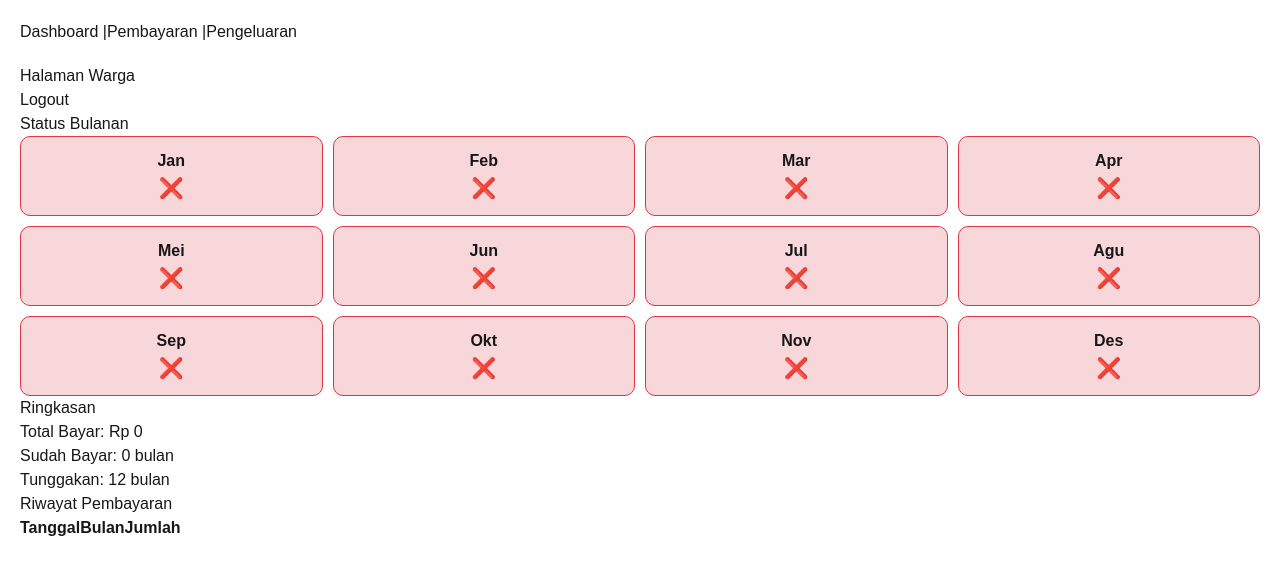
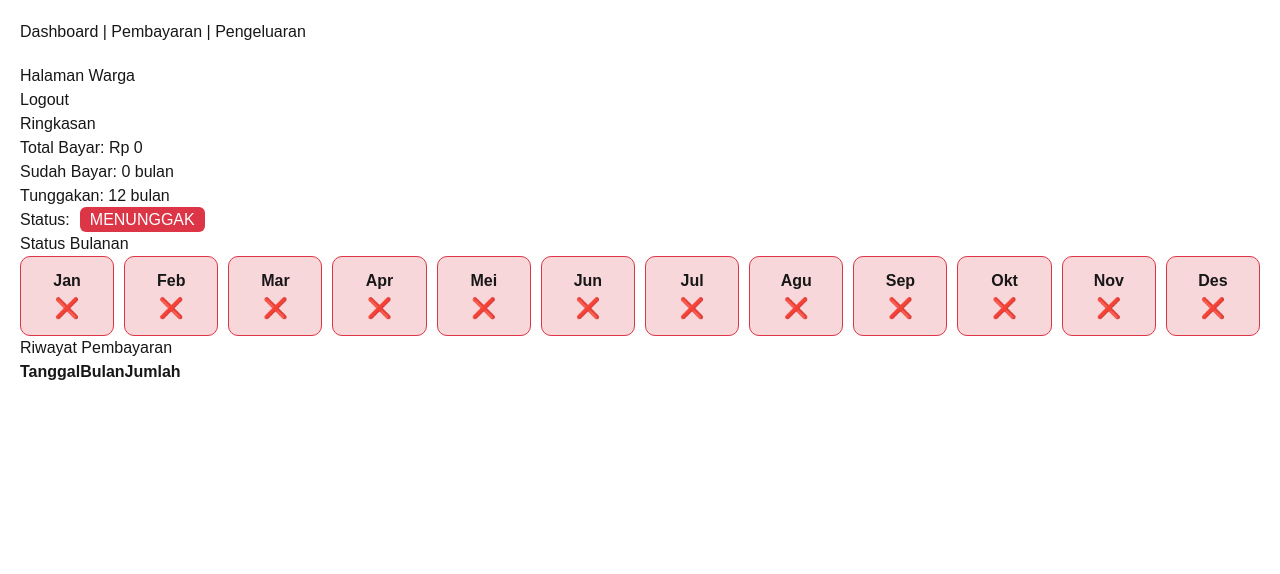
Before and after one commit to tr-hutz/kaswarga, a Next.js app: page /warga in a window 1280 px wide. Shown: the top 574 px of the page. Built offline with nearby package versions, Linux system fonts and the light colour scheme.

Commit message:
Refine warga page

```diff
--- a/app/warga/page.js
+++ b/app/warga/page.js
@@ -55,10 +55,7 @@ export default function WargaPage() {
     window.location.href = '/'
   }
 
-  const totalBulan = pembayaran.reduce(
-    (acc, p) => acc + (p.jumlah_bulan || 0),
-    0
-  )
+  // ===================== DATA =====================
 
   const bulanList = [
     { id: 1, nama: 'Jan' },
@@ -75,36 +72,57 @@ export default function WargaPage() {
     { id: 12, nama: 'Des' }
   ]
 
+  const totalBulan = pembayaran.reduce(
+    (acc, p) => acc + (p.jumlah_bulan || 0),
+    0
+  )
+
+  const totalBayar = pembayaran.reduce(
+    (acc, p) => acc + (p.jumlah_bayar || 0),
+    0
+  )
+
+  // ===================== LOGIC =====================
+
   const getStatusBulanan = () => {
-    let paidMonths = []
-
-    pembayaran.forEach(p => {
-      if (p.bulan_dibayar) {
-        paidMonths = [...paidMonths, ...p.bulan_dibayar]
-      }
-    })
+    const paidMonths = [
+      ...new Set(
+        pembayaran.flatMap(p => p.bulan_dibayar || [])
+      )
+    ]
 
     return bulanList.map(b => ({
-      id: b.id,
-      nama: b.nama,
+      ...b,
       isPaid: paidMonths.includes(b.id)
     }))
+  }
+
+  const getLastPaidMonth = () => {
+    const allMonths = pembayaran.flatMap(p => p.bulan_dibayar || [])
+    return allMonths.length ? Math.max(...allMonths) : null
+  }
+
+  const getNamaBulan = (ids) => {
+    return ids
+      .map(id => bulanList.find(b => b.id === id)?.nama)
+      .join(', ')
   }
 
   const formatRupiah = (angka) => {
     return new Intl.NumberFormat('id-ID').format(angka)
   }
 
-  const totalBayar = pembayaran.reduce(
-    (acc, p) => acc + (p.jumlah_bayar || 0),
-    0
-  )
+  const status = totalBulan >= 12 ? 'LUNAS' : 'MENUNGGAK'
+  const lastMonth = getLastPaidMonth()
+
+  // ===================== UI =====================
 
   return (
     <div style={{ padding: 20 }}>
+      {/* NAV */}
       <div style={{ marginBottom: 20 }}>
-        <a href="/admin/dashboard">Dashboard</a> |
-        <a href="/admin/pembayaran">Pembayaran</a> |
+        <a href="/admin/dashboard">Dashboard</a> |{' '}
+        <a href="/admin/pembayaran">Pembayaran</a> |{' '}
         <a href="/admin/pengeluaran">Pengeluaran</a>
       </div>
 
@@ -112,22 +130,39 @@ export default function WargaPage() {
 
       <button onClick={logout}>Logout</button>
 
+      {/* INFO WARGA */}
       {warga && (
         <>
-          <p>{warga.nama}</p>
+          <p><b>{warga.nama}</b></p>
           <p>{warga.blok}</p>
-
-          <h3>Status</h3>
-          <p>Total Bayar: Rp {formatRupiah(totalBulan * 50000)}</p>
-          <p>Sisa: {12 - totalBulan} bulan</p>
         </>
       )}
 
+      {/* RINGKASAN */}
+      <h3>Ringkasan</h3>
+      <p>Total Bayar: Rp {formatRupiah(totalBayar)}</p>
+      <p>Sudah Bayar: {totalBulan} bulan</p>
+      <p>Tunggakan: {12 - totalBulan} bulan</p>
+
+      <p>
+        Status:
+        <span style={{
+          padding: '4px 10px',
+          background: totalBulan >= 12 ? '#28a745' : '#dc3545',
+          color: 'white',
+          borderRadius: 6,
+          marginLeft: 10
+        }}>
+          {status}
+        </span>
+      </p>
+
+      {/* STATUS BULANAN */}
       <h3>Status Bulanan</h3>
 
       <div style={{
         display: 'grid',
-        gridTemplateColumns: 'repeat(4, 1fr)',
+        gridTemplateColumns: 'repeat(auto-fit, minmax(80px, 1fr))',
         gap: 10
       }}>
         {getStatusBulanan().map((b) => (
@@ -136,10 +171,15 @@ export default function WargaPage() {
             style={{
               padding: 12,
               borderRadius: 10,
-              background: b.isPaid ? '#d4edda' : '#f8d7da',
-              border: b.isPaid ? '1px solid #28a745' : '1px solid #dc3545',
+              background: b.isPaid
+                ? (b.id === lastMonth ? '#a3e4b5' : '#d4edda')
+                : '#f8d7da',
+              border: b.id === lastMonth
+                ? '2px solid #155724'
+                : (b.isPaid ? '1px solid #28a745' : '1px solid #dc3545'),
               textAlign: 'center',
-              fontWeight: 'bold'
+              fontWeight: 'bold',
+              transition: '0.2s'
             }}
           >
             <div>{b.nama}</div>
@@ -150,11 +190,7 @@ export default function WargaPage() {
         ))}
       </div>
 
-      <h3>Ringkasan</h3>
-      <p>Total Bayar: Rp {formatRupiah(totalBayar)}</p>
-      <p>Sudah Bayar: {formatRupiah(totalBulan)} bulan</p>
-      <p>Tunggakan: {12 - totalBulan} bulan</p>
-
+      {/* RIWAYAT */}
       <h3>Riwayat Pembayaran</h3>
 
       <table border="1" cellPadding="5">
@@ -170,7 +206,7 @@ export default function WargaPage() {
           {pembayaran.map((p, i) => (
             <tr key={i}>
               <td>{new Date(p.tanggal).toLocaleDateString()}</td>
-              <td>{(p.bulan_dibayar || []).join(', ')}</td>
+              <td>{getNamaBulan(p.bulan_dibayar || [])}</td>
               <td>Rp {formatRupiah(p.jumlah_bayar)}</td>
             </tr>
           ))}
```
